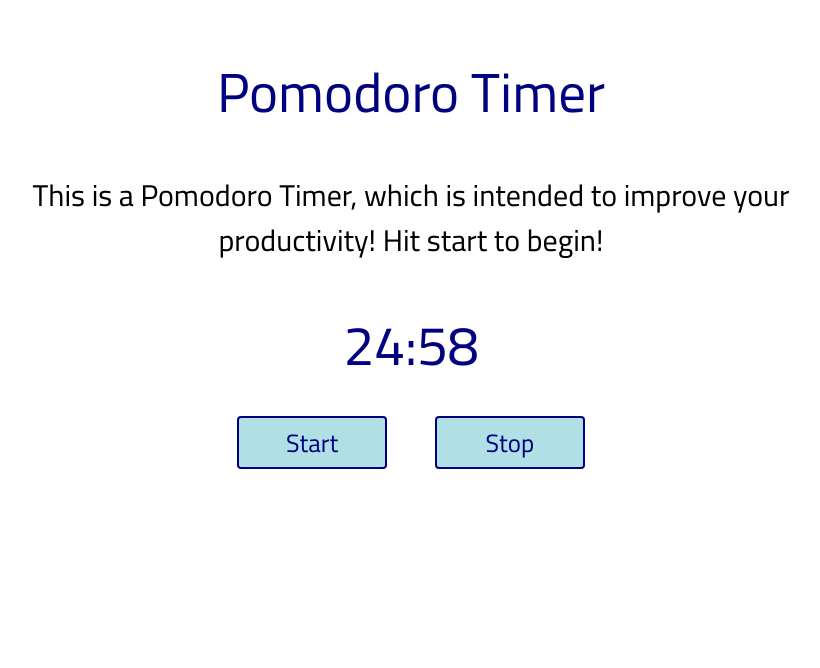
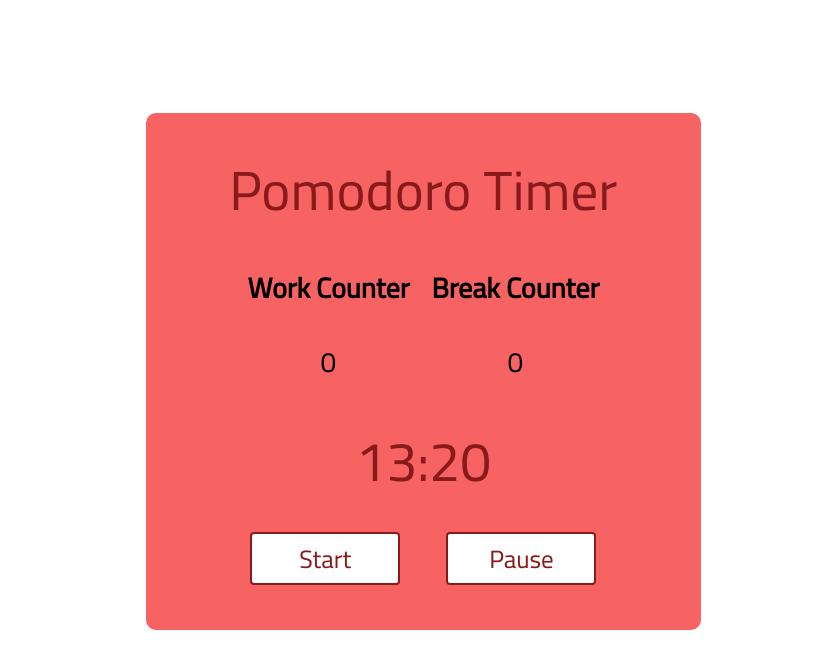
Before and after one commit to B-Little99/pomodoroTimer, a plain HTML site: page index.html in a window 1280 px wide. Both pictures are taken after a click on the button "Start". Shown: the whole page, without its empty margins (229-1049 px from the left). Drawn offline with Linux system fonts and the light colour scheme.

Commit message:
Added a changing background colour scheme depending on if the user is in a break or work time. Added the counter table. Fixed error that allowed a user to keep clicking start.

```diff
--- a/index.html
+++ b/index.html
@@ -6,19 +6,28 @@
     </head>
     <body>
         <div id="wrapper">
+            <div id="secondWrapper">
                 <header>Pomodoro Timer</header>
-            <div id="pWrapper">
-                <p>This is a Pomodoro Timer, which is intended to improve your productivity! Hit start to begin!</p>
+                <div id="counterWrapper">
+                    <table>
+                        <tr>
+                            <th>Work Counter</th>
+                            <th>Break Counter</th>
+                        </tr>
+                        <tr>
+                            <td id = "workCounter">0</td>
+                            <td id = "breakCounter">0</td>
+                        </tr>
+                    </table>
                 </div>
 
                 <div id="timer"></div>
 
                 <div id="buttonContainer">
                     <button id="startBtn">Start</button>
-                <button id="stopBtn">Stop</button>
+                    <button id="pauseBtn">Pause</button>
                 </div>
-
-            <div id="counter"></div>
+            </div>
         </div>
         <script src="scripts.js"></script>
     </body>
--- a/scripts.js
+++ b/scripts.js
@@ -1,31 +1,70 @@
 let timer = document.getElementById("timer");
 let start = document.getElementById("startBtn");
-let stop = document.getElementById("stopBtn");
+let pause = document.getElementById("pauseBtn");
+let header = document.querySelector("header");
+let wrapper = document.getElementById("secondWrapper");
+
+let wCounter = document.getElementById("workCounter");
+let bCounter = document.getElementById("breakCounter");
+
+let status;
 let counter = 0;
 let workTime = 25*60;
 let breakTime = 5*60;
 let beginTimer;
 let beginBreak;
 
-timer.innerHTML = "00:00";
+timer.innerHTML = "25:00";
+
+// header.className -= "red";
+// timer.className -= "red";
+// start.className -= "redBtn";
+// pause.className -= "redBtn";
+// wrapper.className -= "redBackground";
+
+
+function indication(s){
+    if (s === "work"){
+        header.classList.toggle("red");
+        timer.classList.toggle("red");
+        start.classList.toggle("redBtn");
+        pause.classList.toggle("redBtn");
+        wrapper.classList.toggle("redBackground");
+    } else if (s === "break") {
+        header.classList.toggle("red");
+        timer.classList.toggle("red");
+        start.classList.toggle("redBtn");
+        pause.classList.toggle("redBtn");
+        wrapper.classList.toggle("redBackground");
+    }
+}
 
 // These functions start the work/break sessions for the user.
 function startWorkTimer(){
-    beginTimer = setInterval(workTimer, 1000);
+    beginTimer = setInterval(workTimer, 1);
+    indication("work");
 }
 
 function startBreakTimer(){
-    beginBreak = setInterval(breakTimer, 1000)
+    beginBreak = setInterval(breakTimer, 1);
+    indication("break");
 }
 
-// These two functions are used to stop the timer. It gives the impression of pausing it though, because the counter stays the same, which means when it starts again it can resume at the time it left off.
-function stopWork(){
+// These two functions are used to pause the timer. Because the counter stays the same, when it starts again it can resume at the time it left off.
+function pauseWork(){
     beginTimer = clearInterval(beginTimer);
 }
 
-function stopBreak(){
+function pauseBreak(){
     beginbreak = clearInterval(beginBreak);
 }
+
+function enableStartButton(){
+    start.disabled = false;
+    start.innerText = "Resume";
+    start.classList.remove("notAllowed");
+}
+
 
 // The convertSeconds function takes in the total seconds of the current time and converts it to a format that is displayed using a template literal.
 function convertSeconds(s){
@@ -47,8 +86,9 @@ function breakTimer() {
     counter++
     timer.innerHTML = convertSeconds((breakTime - counter));
     if (timer.innerHTML === "00:00"){
+        bCounter.innerText = parseInt(bCounter.innerText) + 1;
         counter = 0;
-        stopBreak();
+        pauseBreak();
         startWorkTimer();
     }
 }
@@ -57,14 +97,35 @@ function breakTimer() {
 function workTimer() {
     counter++
     timer.innerHTML = convertSeconds((workTime - counter));
+    if (counter > 0){
+        start.disabled = true;
+        start.classList.add("notAllowed");
+    }
     if (timer.innerHTML === "00:00"){
+        wCounter.innerText = parseInt(wCounter.innerText) + 1;
         counter = 0;
-        stopWork();
+        pauseWork();
         startBreakTimer();
     }
 }
 
 start.addEventListener("click", startWorkTimer);
 
-stop.addEventListener("click", stopWork);
-stop.addEventListener("click", stopBreak)
+pause.addEventListener("click", pauseWork);
+pause.addEventListener("click", pauseBreak);
+pause.addEventListener("click", enableStartButton);
+
+
+
+
+/*
+TDL:
+
+Resolve clicking start more than once. Disable start after first click, then change text if you pause it so you can use the same button to resume.
+
+Add class for the different timer: break or work
+
+make it centered in the page
+
+
+*/
--- a/styles.css
+++ b/styles.css
@@ -3,17 +3,36 @@
 }
 
 #wrapper{
+    width: auto;
+    height: auto;
+    position: relative;
+}
+
+#secondWrapper{
+    position: absolute;
+    width: 40%;
+    height: auto;
+    background-color: lightblue;
     text-align: center;
+    padding: 25px;
+    border-radius: 10px;
+    left: 29%;
+    margin-top: 105px;
+}
+
+table {
+    border-spacing: 20px;
+    margin-left:auto;
+    margin-right:auto;
 }
 
 div {
-    font-size: 35px;
+    font-size: 28px;
 }
 
 header {
     font-size: 55px;
-    margin-top: 40px;
-    color: navy;
+    color: rgb(10, 75, 97);
 }
 
 p {
@@ -28,15 +47,15 @@ p {
 
 #timer {
     font-size: 55px;
-    color: navy;
+    color: rgb(10, 75, 97);
 }
 
 button {
-    border: 2px solid navy;
+    border: 2px solid rgb(10, 75, 97);
     border-radius: 4px;
     width: 150px;
-    background: powderblue;
-    color: navy;
+    background: white;
+    color: rgb(10, 75, 97);
     font-size: 25px;
     outline: none;
     margin: 20px;
@@ -44,7 +63,33 @@ button {
 
 button:hover {
     transform: scale(1.1);
-    background: navy;
+    background: rgb(10, 75, 97);
     color: white;
+}
 
+.redBtn {
+    border: 2px solid rgb(136, 26, 26);
+    color: rgb(136, 26, 26);
 }
+
+.redBtn:hover{
+    background:rgb(136, 26, 26);
+}
+
+.red{
+    color: rgb(136, 26, 26) !important;
+}
+
+.redBackground{
+    background-color: rgb(247, 98, 98) !important;
+}
+
+.notAllowed{
+    cursor: not-allowed;
+}
+
+.notAllowed:hover{
+    transform: none;
+    background-color: white;
+    color: lightgray;
+}
```
Lines whose indentation alone changed are shown as unchanged.
